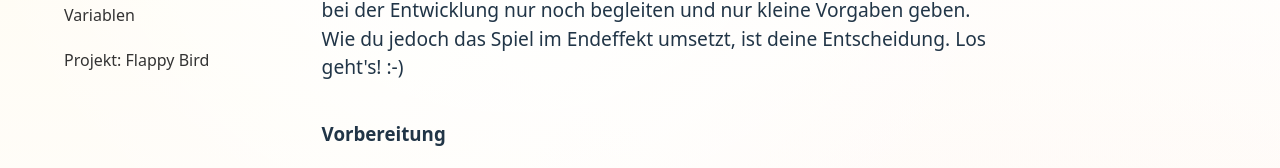
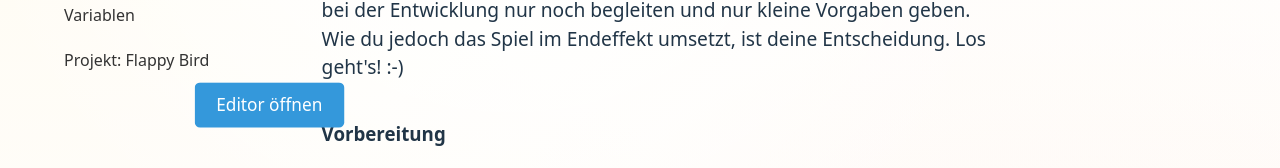
Before and after one commit to TangHoang/arbeitsheft-digital-scratch, a Vue app: page /chapter/flappy-bird in a window 1280 px wide. Shown: the part 274-442 px from the top of the page. Built offline with nearby package versions, Linux system fonts and the light colour scheme.

Commit message:
content: add content for students

```diff
--- a/src/pages/FlappyBird.vue
+++ b/src/pages/FlappyBird.vue
@@ -34,7 +34,7 @@ const content = [
             },
             {
                 type: "editor",
-                props: { projectUrl: FlappyBirdSkelett, iframeUrl: "https://scratch.fim.uni-passau.de/scratch/" }
+                props: { projectUrl: FlappyBirdSkelett, iframeUrl: "https://scratch.fim.uni-passau.de/scratch/", floating: true }
             },
             {
                 type: "subTitle",
@@ -44,6 +44,14 @@ const content = [
                 type: "subTasks",
                 props: { items: ["a) Nenne deinen gewählten Sprite 'Bird'.", "b) Programmiere 'Bird' so, dass er springt, wenn du die Leertaste drückst und danach wieder fällt."] },
             },
+            {
+                type: "subTitle",
+                props: { subTitle: "Aufgabe 2" }
+            },
+            {
+                type: "subTasks",
+                props: { items: ["a) Öffne den folgenden Button, um das Tool zu öffnen, um deine bisherige Programmierung zu testen.", "b) Lade dein Projekt und die Testdatei hoch.", "c) Wechsele nun in den Tab 'Mein Projekt' und starte den Test, indem du auf das Dreieck clickst."] }
+            }
         ],
     }
 ]
```
